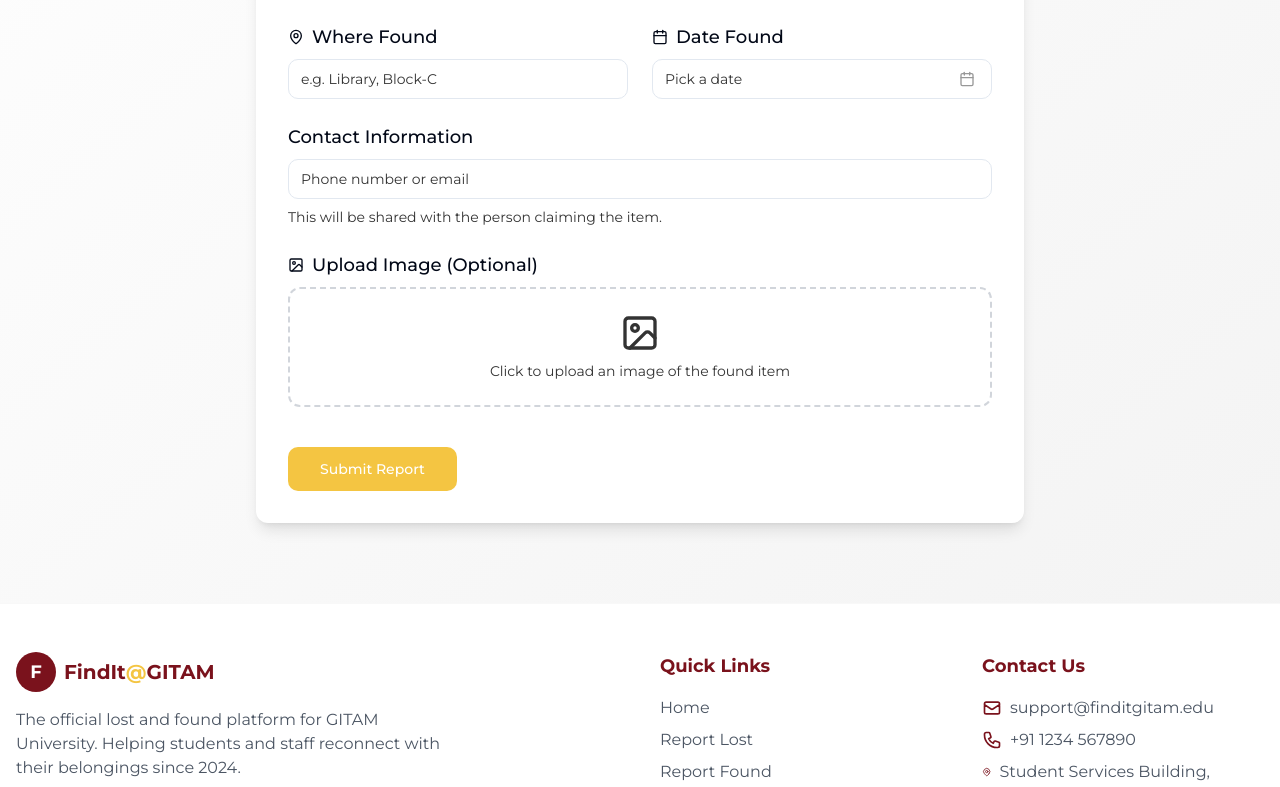
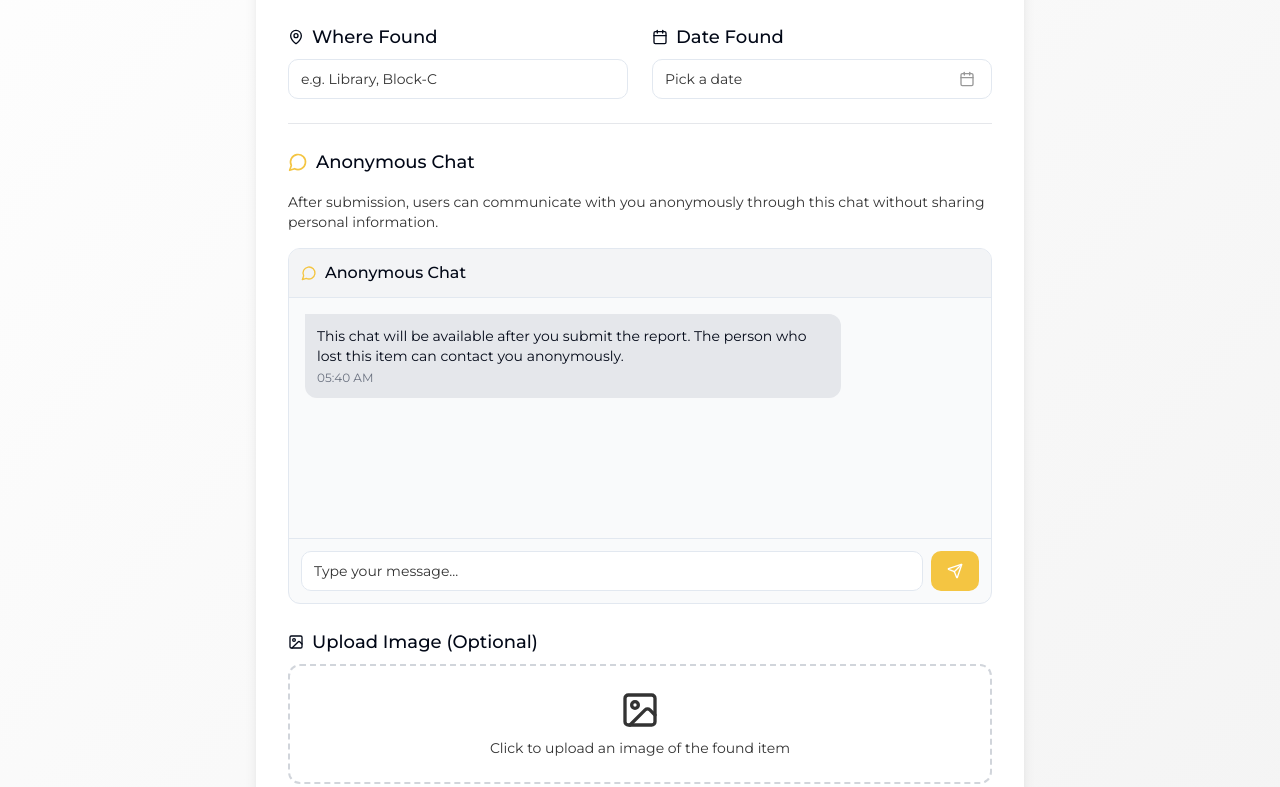
Before and after one commit to GITMAN232/gitam-findit-connect, a React (Vite) app: page /report-found in a window 1280 px wide. Shown: the part 473-1260 px from the top of the page. Built offline with nearby package versions, Linux system fonts and the light colour scheme.

Commit message:
Refactor: Replace contact info with chat box
Replaced the contact information input field in the ReportLost and ReportFound pages with a chat box to facilitate communication without exchanging personal data.

```diff
--- /dev/null
+++ b/src/components/ChatInterface.tsx
@@ -0,0 +1,105 @@
+
+import React, { useState } from "react";
+import { MessageCircle, Send } from "lucide-react";
+import { Button } from "@/components/ui/button";
+import { Input } from "@/components/ui/input";
+import { cn } from "@/lib/utils";
+
+interface ChatInterfaceProps {
+  reportId: string;
+}
+
+interface Message {
+  id: string;
+  text: string;
+  sender: "user" | "other";
+  timestamp: Date;
+}
+
+export const ChatInterface = ({ reportId }: ChatInterfaceProps) => {
+  const [messages, setMessages] = useState<Message[]>([
+    {
+      id: "welcome",
+      text: "This chat will be available after you submit the report. The person who lost this item can contact you anonymously.",
+      sender: "other",
+      timestamp: new Date(),
+    },
+  ]);
+
+  const [newMessage, setNewMessage] = useState("");
+
+  const handleSendMessage = (e: React.FormEvent) => {
+    e.preventDefault();
+
+    if (!newMessage.trim()) return;
+
+    // Add the user message
+    const userMessage: Message = {
+      id: `msg-${Date.now()}`,
+      text: newMessage,
+      sender: "user",
+      timestamp: new Date(),
+    };
+
+    setMessages(prev => [...prev, userMessage]);
+    setNewMessage("");
+
+    // Simulate a response (in a real app, this would come from a backend)
+    setTimeout(() => {
+      const responseMessage: Message = {
+        id: `msg-${Date.now() + 1}`,
+        text: "This is a demo of the chat interface. In a real app, messages would be stored and delivered to the appropriate user.",
+        sender: "other",
+        timestamp: new Date(),
+      };
+
+      setMessages(prev => [...prev, responseMessage]);
+    }, 1000);
+  };
+
+  return (
+    <div className="border rounded-lg overflow-hidden bg-gray-50">
+      <div className="bg-gray-100 p-3 border-b">
+        <div className="flex items-center gap-2">
+          <MessageCircle className="w-4 h-4 text-mustard" />
+          <h4 className="font-medium">Anonymous Chat</h4>
+        </div>
+      </div>
+
+      <div className="h-60 overflow-y-auto p-4 flex flex-col gap-3">
+        {messages.map((message) => (
+          <div
+            key={message.id}
+            className={cn(
+              "max-w-[80%] p-3 rounded-lg",
+              message.sender === "user"
+                ? "bg-mustard/10 ml-auto rounded-tr-none"
+                : "bg-gray-200 mr-auto rounded-tl-none"
+            )}
+          >
+            <p className="text-sm">{message.text}</p>
+            <p className="text-xs text-gray-500 mt-1">
+              {message.timestamp.toLocaleTimeString([], { hour: '2-digit', minute: '2-digit' })}
+            </p>
+          </div>
+        ))}
+      </div>
+
+      <form onSubmit={handleSendMessage} className="p-3 border-t flex gap-2">
+        <Input
+          value={newMessage}
+          onChange={(e) => setNewMessage(e.target.value)}
+          placeholder="Type your message..."
+          className="flex-1"
+        />
+        <Button
+          type="submit"
+          className="bg-mustard hover:bg-mustard/90"
+        >
+          <Send className="h-4 w-4" />
+          <span className="sr-only">Send</span>
+        </Button>
+      </form>
+    </div>
+  );
+};
--- a/src/pages/ReportFound.tsx
+++ b/src/pages/ReportFound.tsx
@@ -3,7 +3,7 @@ import React from "react";
 import { useForm } from "react-hook-form";
 import { zodResolver } from "@hookform/resolvers/zod";
 import * as z from "zod";
-import { CalendarIcon, MapPin, Clock, Image } from "lucide-react";
+import { CalendarIcon, MapPin, Image, MessageCircle } from "lucide-react";
 import { format } from "date-fns";
 import { useNavigate } from "react-router-dom";
 import { useToast } from "@/hooks/use-toast";
@@ -28,6 +28,7 @@ import {
   PopoverTrigger,
 } from "@/components/ui/popover";
 import { Calendar } from "@/components/ui/calendar";
+import { ChatInterface } from "@/components/ChatInterface";
 
 const formSchema = z.object({
   itemName: z.string().min(2, {
@@ -41,9 +42,6 @@ const formSchema = z.object({
   }),
   foundDate: z.date({
     required_error: "Please select a date when you found the item.",
-  }),
-  contactInfo: z.string().min(5, {
-    message: "Contact information is required.",
   }),
   imageFile: z.instanceof(FileList).optional(),
 });
@@ -61,7 +59,6 @@ const ReportFound = () => {
       itemName: "",
       description: "",
       location: "",
-      contactInfo: "",
     },
   });
 
@@ -197,22 +194,17 @@ const ReportFound = () => {
                     />
                   </div>
 
-                  <FormField
-                    control={form.control}
-                    name="contactInfo"
-                    render={({ field }) => (
-                      <FormItem>
-                        <FormLabel className="text-lg">Contact Information</FormLabel>
-                        <FormControl>
-                          <Input placeholder="Phone number or email" {...field} />
-                        </FormControl>
-                        <FormDescription>
-                          This will be shared with the person claiming the item.
-                        </FormDescription>
-                        <FormMessage />
-                      </FormItem>
-                    )}
-                  />
+                  {/* Chat Interface Section */}
+                  <div className="mt-6 pt-6 border-t border-gray-200">
+                    <div className="flex items-center gap-2 mb-4">
+                      <MessageCircle className="w-5 h-5 text-mustard" />
+                      <h3 className="text-lg font-medium">Anonymous Chat</h3>
+                    </div>
+                    <p className="text-sm text-muted-foreground mb-4">
+                      After submission, users can communicate with you anonymously through this chat without sharing personal information.
+                    </p>
+                    <ChatInterface reportId="sample-report-id" />
+                  </div>
 
                   <FormField
                     control={form.control}
```
